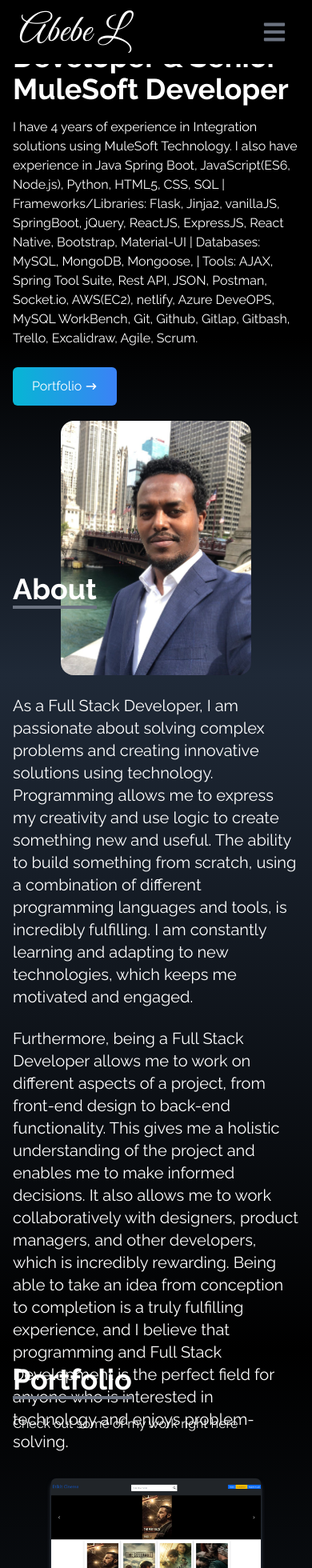
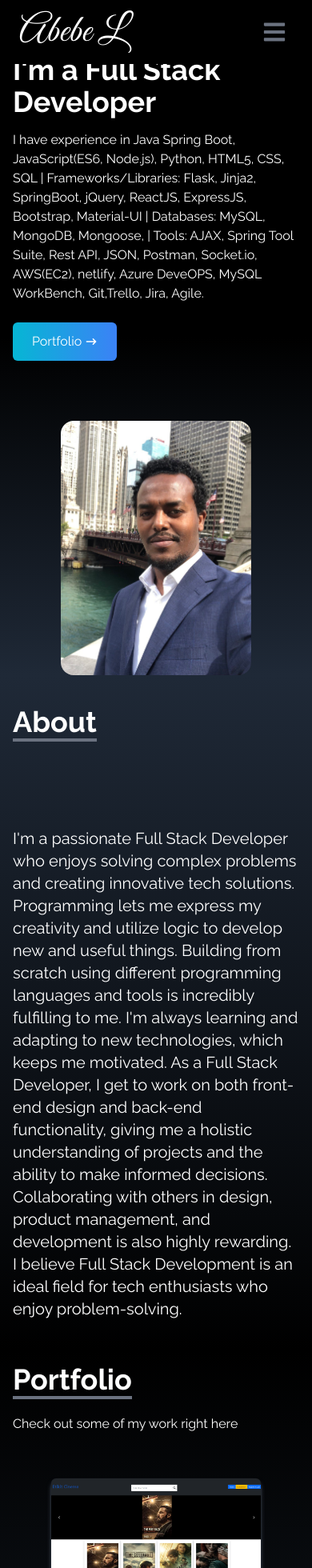
Before and after one commit to Abebe-Nigusu/Portfolio-website, a React (Create React App) app: page / in a window 390 px wide. Shown: the top 1960 px of the page at 80% size. Built offline with nearby package versions, Linux system fonts and the light colour scheme.

Commit message:
fix:responsiveness

```diff
--- a/public/index.html
+++ b/public/index.html
@@ -24,7 +24,7 @@
       work correctly both with client-side routing and a non-root public URL.
       Learn how to configure a non-root public URL by running `npm run build`.
     -->
-    <title>React App</title>
+    <title>Abebe Portfoliogit</title>
   </head>
   <body>
     <noscript>You need to enable JavaScript to run this app.</noscript>
--- a/src/components/About.jsx
+++ b/src/components/About.jsx
@@ -12,32 +12,28 @@ const About = () => {
             About
           </p>
         </div>
+
         <p className="text-xl mt-20">
-          As a Full Stack Developer, I am passionate about solving complex
-          problems and creating innovative solutions using technology.
-          Programming allows me to express my creativity and use logic to create
-          something new and useful. The ability to build something from scratch,
-          using a combination of different programming languages and tools, is
-          incredibly fulfilling. I am constantly learning and adapting to new
-          technologies, which keeps me motivated and engaged.
-        </p>
-
-        <br />
-
-        <p className="text-xl">
-          Furthermore, being a Full Stack Developer allows me to work on
-          different aspects of a project, from front-end design to back-end
-          functionality. This gives me a holistic understanding of the project
-          and enables me to make informed decisions. It also allows me to work
-          collaboratively with designers, product managers, and other
-          developers, which is incredibly rewarding. Being able to take an idea
-          from conception to completion is a truly fulfilling experience, and I
-          believe that programming and Full Stack Development is the perfect
-          field for anyone who is interested in technology and enjoys
-          problem-solving.
+          I'm a passionate Full Stack Developer who enjoys solving complex
+          problems and creating innovative tech solutions. Programming lets me
+          express my creativity and utilize logic to develop new and useful
+          things. Building from scratch using different programming languages
+          and tools is incredibly fulfilling to me. I'm always learning and
+          adapting to new technologies, which keeps me motivated. As a Full
+          Stack Developer, I get to work on both front-end design and back-end
+          functionality, giving me a holistic understanding of projects and the
+          ability to make informed decisions. Collaborating with others in
+          design, product management, and development is also highly rewarding.
+          I believe Full Stack Development is an ideal field for tech
+          enthusiasts who enjoy problem-solving.
         </p>
       </div>
+
+      {/* <br />
+
+        <p className="text-xl"></p> */}
     </div>
+    // </div>
   );
 };
 
--- a/src/components/Experience.jsx
+++ b/src/components/Experience.jsx
@@ -17,7 +17,7 @@ const Experience = () => {
     {
       id: 1,
       src: JavaSpringboot,
-      title: "Java + Springboot",
+      title: "Springboot",
       style: "shadow-orange-500",
     },
     {
@@ -44,24 +44,24 @@ const Experience = () => {
       title: "Python",
       style: "shadow-orange-500",
     },
-    {
-      id: 6,
-      src: html,
-      title: "HTML",
-      style: "shadow-orange-500",
-    },
+    // {
+    //   id: 6,
+    //   src: html,
+    //   title: "HTML",
+    //   style: "shadow-orange-500",
+    // },
     {
       id: 7,
       src: MySQL,
       title: "MySQL",
       style: "shadow-orange-500",
     },
-    {
-      id: 8,
-      src: css,
-      title: "CSS",
-      style: "shadow-blue-500",
-    },
+    // {
+    //   id: 8,
+    //   src: css,
+    //   title: "CSS",
+    //   style: "shadow-blue-500",
+    // },
 
     {
       id: 9,
@@ -69,18 +69,24 @@ const Experience = () => {
       title: "AWS EC2",
       style: "shadow-white",
     },
-    {
+    // {
+    //   id: 10,
+    //   src: tailwind,
+    //   title: "Tailwind",
+    //   style: "shadow-sky-400",
+    // },
+     {
       id: 10,
-      src: tailwind,
-      title: "Tailwind",
-      style: "shadow-sky-400",
-    },
-    {
-      id: 8,
       src: github,
       title: "GitHub",
       style: "shadow-gray-400",
-    },
+    }
+    // {
+    //   id: 9,
+    //   src: github,
+    //   title: "GitHub",
+    //   style: "shadow-gray-400",
+    // },
   ];
 
   return (
--- a/src/components/Home.jsx
+++ b/src/components/Home.jsx
@@ -11,18 +11,17 @@ const Home = () => {
     >
       <div className=" max-w-screen-lg mx-auto flex flex-col md:flex-row items-center justify-center h-full px-4">
         <div className="flex flex-col justify-center h-full">
-          <h2 className="text-4xl sm:text-7xl font-bold text-white">
-            I'm a Full Stack Developer & Senior MuleSoft Developer
-          </h2>
+          <h3 className="text-4xl sm:text-7xl font-bold text-white">
+            I'm a Full Stack Developer
+          </h3>
           <p className="text-white py-4 max-w-md">
-            I have 4 years of experience in Integration solutions using MuleSoft
-            Technology. I also have experience in Java Spring Boot, JavaScript(ES6,
-            Node.js), Python, HTML5, CSS, SQL | Frameworks/Libraries: Flask,
-            Jinja2, vanillaJS, SpringBoot, jQuery, ReactJS, ExpressJS, React
-            Native, Bootstrap, Material-UI | Databases: MySQL, MongoDB,
-            Mongoose, | Tools: AJAX, Spring Tool Suite, Rest API, JSON, Postman,
-            Socket.io, AWS(EC2), netlify, Azure DeveOPS, MySQL WorkBench, Git,
-            Github, Gitlap, Gitbash, Trello, Excalidraw, Agile, Scrum.
+            I have experience in Java Spring Boot,
+            JavaScript(ES6, Node.js), Python, HTML5, CSS, SQL |
+            Frameworks/Libraries: Flask, Jinja2, SpringBoot, jQuery,
+            ReactJS, ExpressJS, Bootstrap, Material-UI |
+            Databases: MySQL, MongoDB, Mongoose, | Tools: AJAX, Spring Tool
+            Suite, Rest API, JSON, Postman, Socket.io, AWS(EC2), netlify, Azure
+            DeveOPS, MySQL WorkBench, Git,Trello, Jira, Agile.
           </p>
           <div>
             <Link
```
